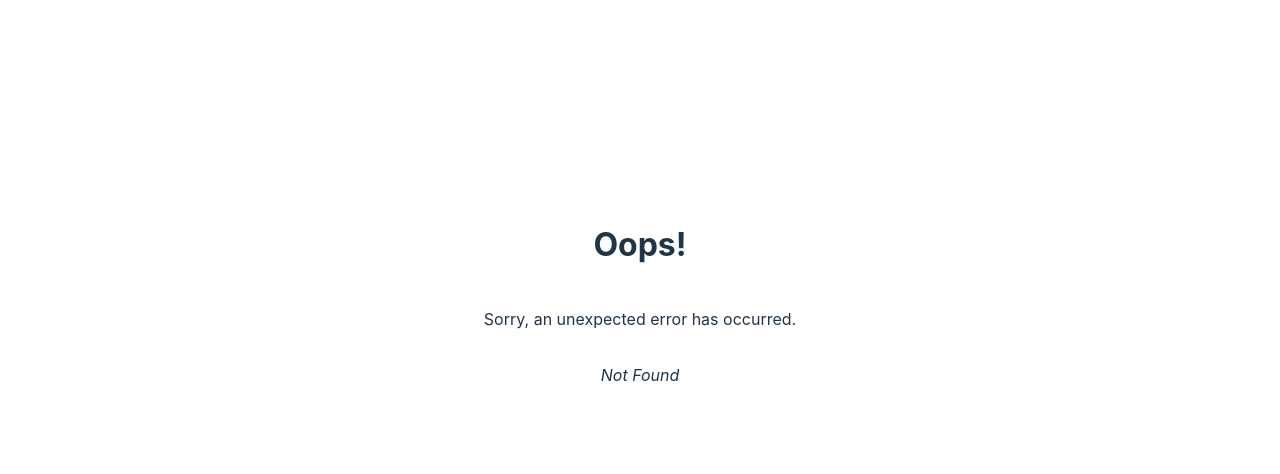
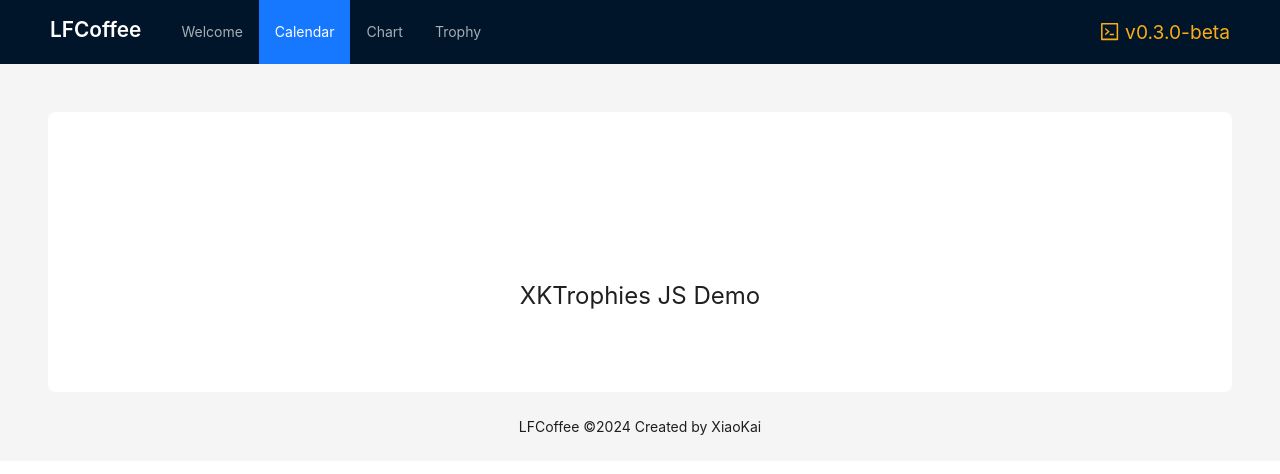
Before and after one commit to xkaing/LFCoffee, a React (Vite) app: page /xk-trophies-js-demo in a window 1280 px wide. Before the commit this address had no page. Shown: the top 474 px of the page. Built offline with nearby package versions, Linux system fonts and the light colour scheme.

Commit message:
perf:优化路由

```diff
--- a/src/Layout/HomeLayout.jsx
+++ b/src/Layout/HomeLayout.jsx
@@ -23,9 +23,9 @@ const items = [
     disabled: false,
   },
   {
-    key: "xk-trophies",
+    key: "xk-trophies-js-demo",
     // label: "Trophy",
-    label: <Link to={`/xk-trophies`}>Trophy</Link>,
+    label: <Link to={`/xk-trophies-js-demo`}>Trophy</Link>,
     disabled: false,
   },
 ];
--- a/src/main.jsx
+++ b/src/main.jsx
@@ -31,7 +31,7 @@ const router = createBrowserRouter([
         element: <EmptyPage />,
       },
       {
-        path: "/xk-trophies",
+        path: "/xk-trophies-js-demo",
         element: <XKTrophiesShigong />,
       },
     ],
```
